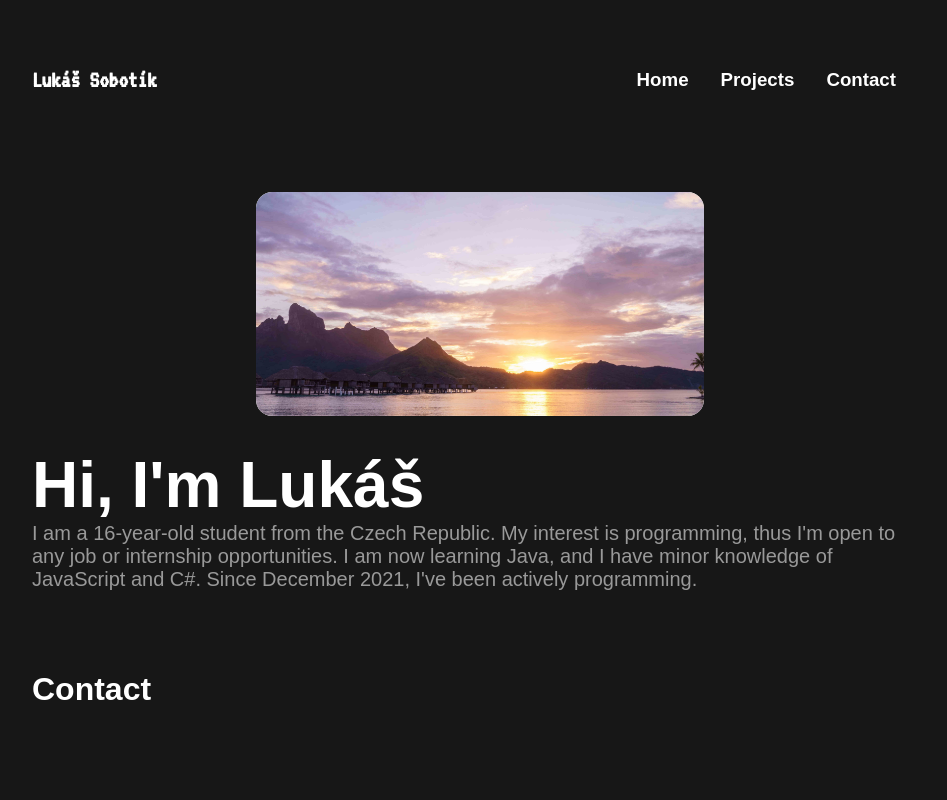
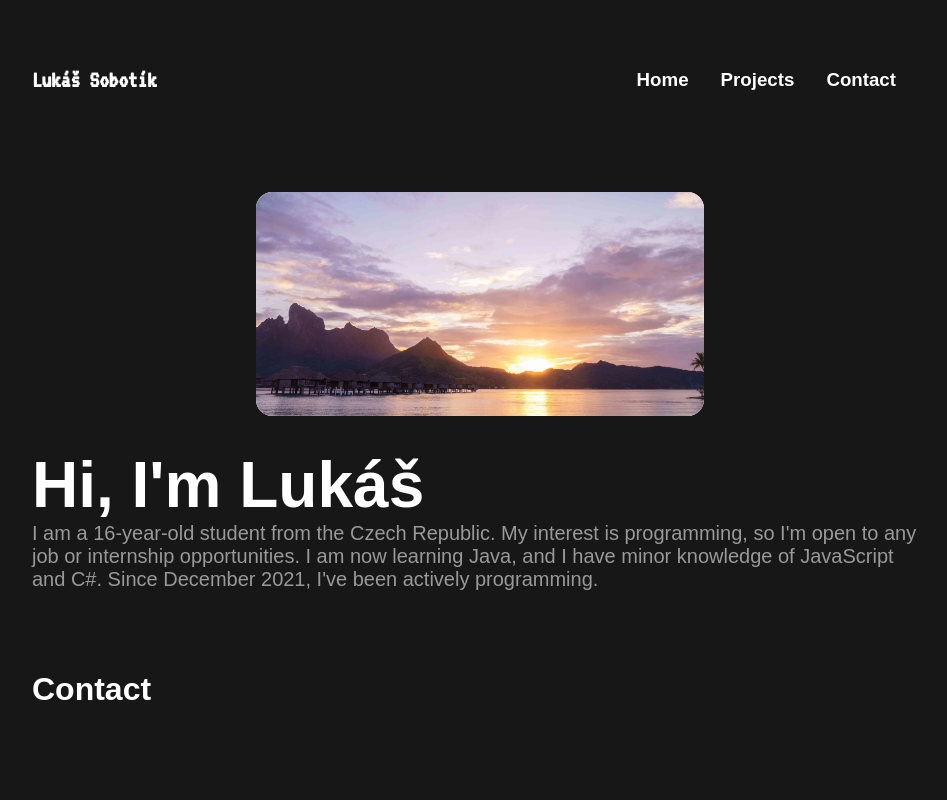
Before and after one commit to lukassobotik/personal-website, a Next.js app: page / in a window 1280 px wide. Shown: the top 800 px of the page, without its empty margins (160-1107 px from the left). Built offline with nearby package versions, Linux system fonts and the light colour scheme.

Commit message:
Small Description Update

```diff
--- a/pages/index.tsx
+++ b/pages/index.tsx
@@ -91,7 +91,7 @@ export default function Home() {
             <div className={styles.content_main}>
               <div className={styles.content_main_line} id={"content_main_line"} onMouseEnter={decryptEffect}>Hi, I&apos;m Lukáš</div>
               <div className={styles.content_main_short_summary} data-aos="fade-up">I am a {calculateAge()}-year-old student from the Czech Republic.
-                My interest is programming, thus I&#39;m open to any job or internship opportunities.
+                My interest is programming, so I&#39;m open to any job or internship opportunities.
                 I am now learning Java, and I have minor knowledge of JavaScript and C#.
                 Since December 2021, I&#39;ve been actively programming.
               </div>
```
